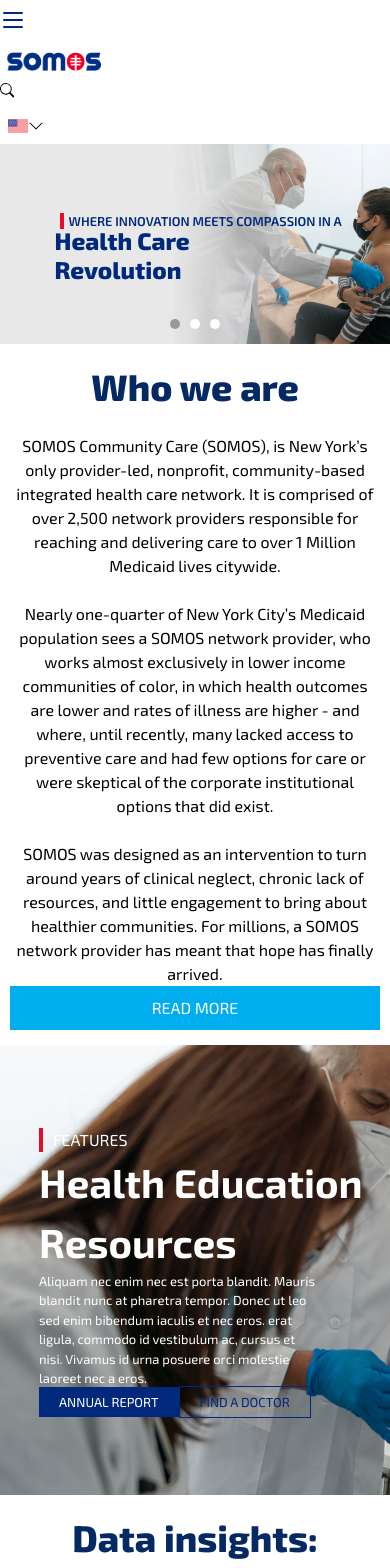
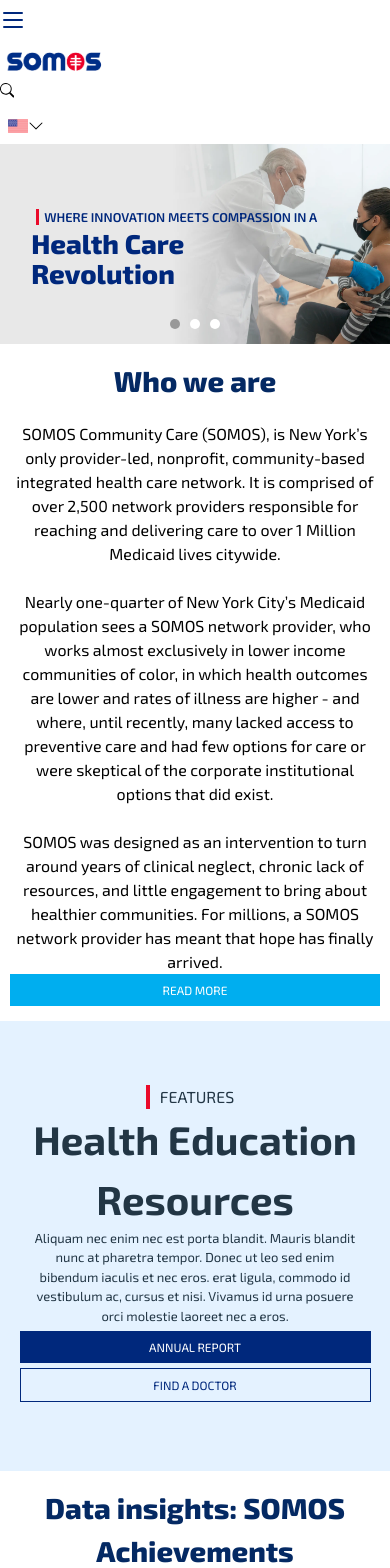
Before and after one commit to RochaMoran/RochaMoran-somos-website, a Next.js app: page / in a window 390 px wide. Shown: the top 1568 px of the page. Built offline with nearby package versions, Linux system fonts and the light colour scheme.

Commit message:
REFACTOR: responsive health section

```diff
--- a/src/app/components/HealthEquity/index.tsx
+++ b/src/app/components/HealthEquity/index.tsx
@@ -14,7 +14,7 @@
           erat ligula, commodo id vestibulum ac, cursus et nisi. Vivamus id urna
           posuere orci molestie laoreet nec a eros.
         </p>
-        <div className="mt-5 flex justify-start items-center">
+        <div className="mt-5 flex justify-start items-center container-buttons__health">
             <a href="" className="btn-health">
                 ANNUAL REPORT
             </a>
--- a/styles/globals.scss
+++ b/styles/globals.scss
@@ -179,11 +179,11 @@
   }
 
   @media screen and (max-width: 600px) {
-    left: 12%;
+    left: 10%;
   }
 
   @media screen and (max-width: 500px) {
-    left: 14%;
+    left: 8%;
   }
 
   & > h3 {
@@ -221,8 +221,9 @@
       line-height: 2.3rem;
     }
     @media screen and (max-width: 500px) {
-      font-size: 1.5rem;
-      line-height: 1.8rem;
+      font-size: 1.7rem;
+      line-height: 1.9rem;
+      margin-top: 5px;
     }
 
     @media screen and (max-width: 350px) {
@@ -242,6 +243,7 @@
     @media screen and (max-width: 700px) {
       font-size: 0.8rem;
       padding-left: 5px;
+      border-left-width: 3px;
     }
   }
 }
@@ -288,6 +290,10 @@
   color: $color_four;
   margin-bottom: 20px;
   text-align: center;
+
+  @media screen and (max-width: 700px) {
+    font-size: 1.8rem;
+  }
 }
 
 .section {
@@ -310,6 +316,11 @@
   padding: 10px 35px;
 
   @include hover-button-2(#fff);
+
+  @media screen and (max-width: 700px) {
+    padding: 7px 25px;
+    font-size: 12px;
+  }
 }
 
 
@@ -320,6 +331,13 @@
   display: flex;
   justify-content: flex-end;
   align-items: center;
+  background-color: black;
+
+  @media screen and (max-width: 750px) {
+    background-position: right;
+    justify-content: center;
+    text-align: center;
+  }
 }
 
 .health-content {
@@ -328,13 +346,18 @@
 
   @media screen and (max-width: 750px) {
    width: 90%;
-   color: white;
+  //  color: white;
   }
 }
 
 .health-content h6 {
   border-left: 4px solid $color-thirty;
   padding: 0 10px;
+
+  @media screen and (max-width: 750px) {
+    width: max-content;
+    margin: auto;
+   }
 }
 
 .health-content__title {
@@ -343,9 +366,25 @@
   font-weight: 700 !important;
 }
 
+.container-buttons__health {
+   @media screen and (max-width: 750px) {
+    flex-direction: column;
+    align-items: center;
+
+    & a {
+      margin: 5px 0;
+    }
+  }
+}
+
 .health-content__content {
   font-size: 13px;
   width: 80%;
+
+  @media screen and (max-width: 750px) {
+    margin: auto;
+    width: 95%;
+  }
 }
 
 .btn-health,
@@ -356,8 +395,11 @@
   color: white;
   padding: 10px 35px;
 
+  @include hover-button-2(#fff);
+
   @media screen and (max-width: 750px) {
     padding: 7px 20px;
+    font-size: 12px;
   }
 }
 
```
